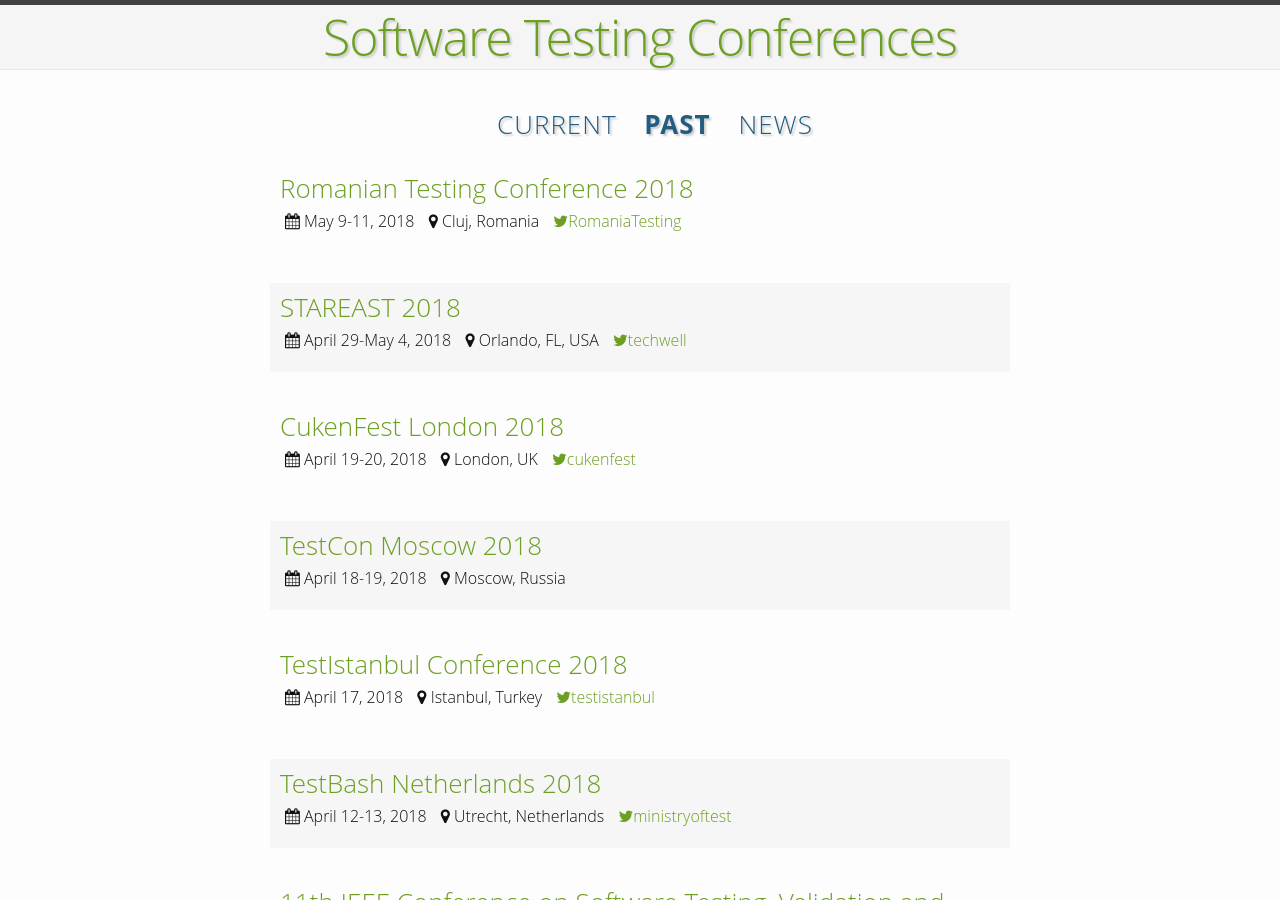
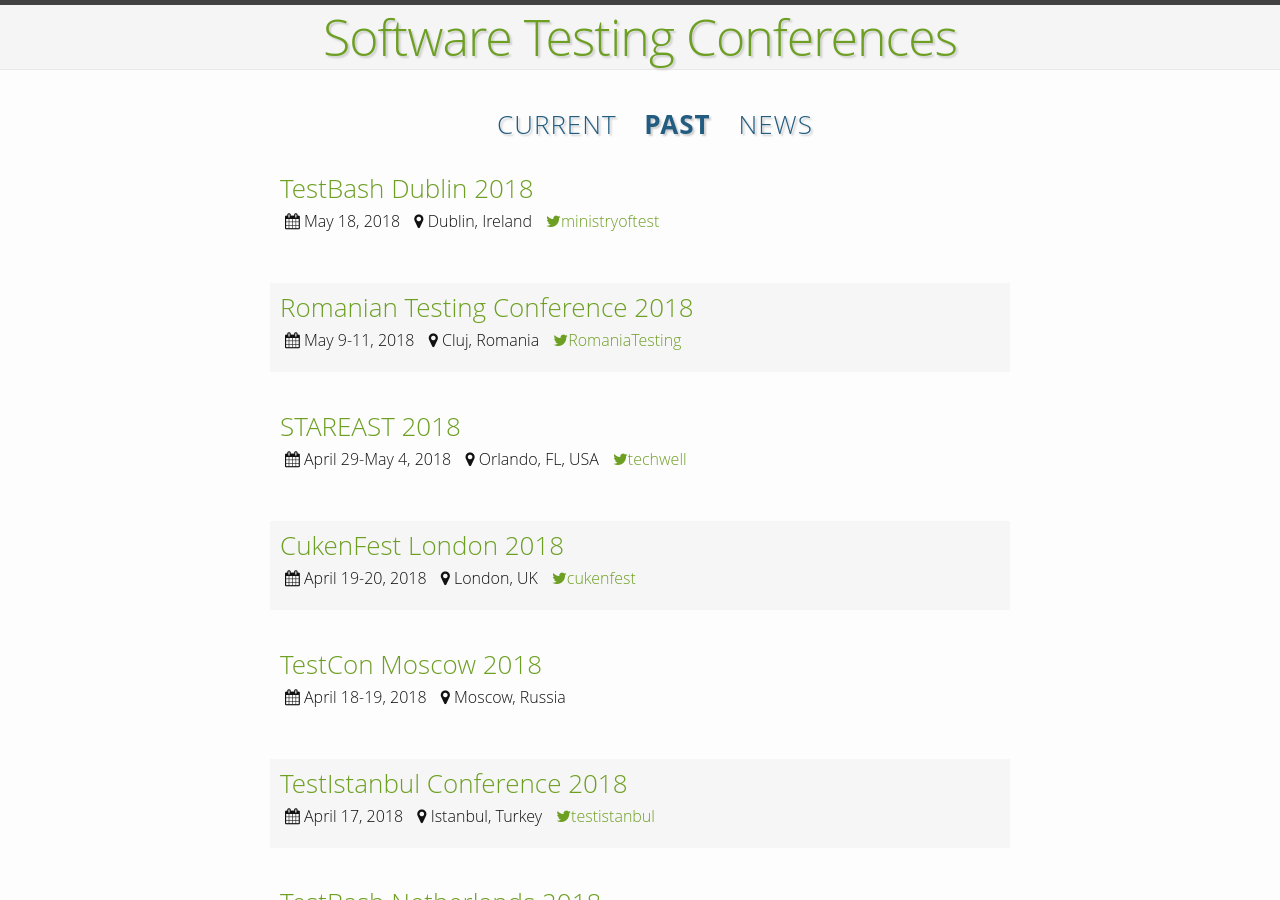
Before and after one commit to TestingConferences/testingconferences.github.io, a Jekyll site: the page built from past.html, in a window 1280 px wide and 900 px high. Built offline with Jekyll 4.4.1, drawn with Linux system fonts in a browser that asks for light colours.

Commit message:
Update past.yml

```diff
--- a/_data/past.yml
+++ b/_data/past.yml
@@ -1,3 +1,9 @@
+- name: TestBash Dublin 2018
+  location: Dublin, Ireland
+  dates: "May 18, 2018"
+  url: https://ti.to/mot/testbash-dublin-2018?source=testingconferences
+  twitter: ministryoftest
+
 - name: Romanian Testing Conference 2018
   location: Cluj, Romania
   dates: "May 9-11, 2018"
```
